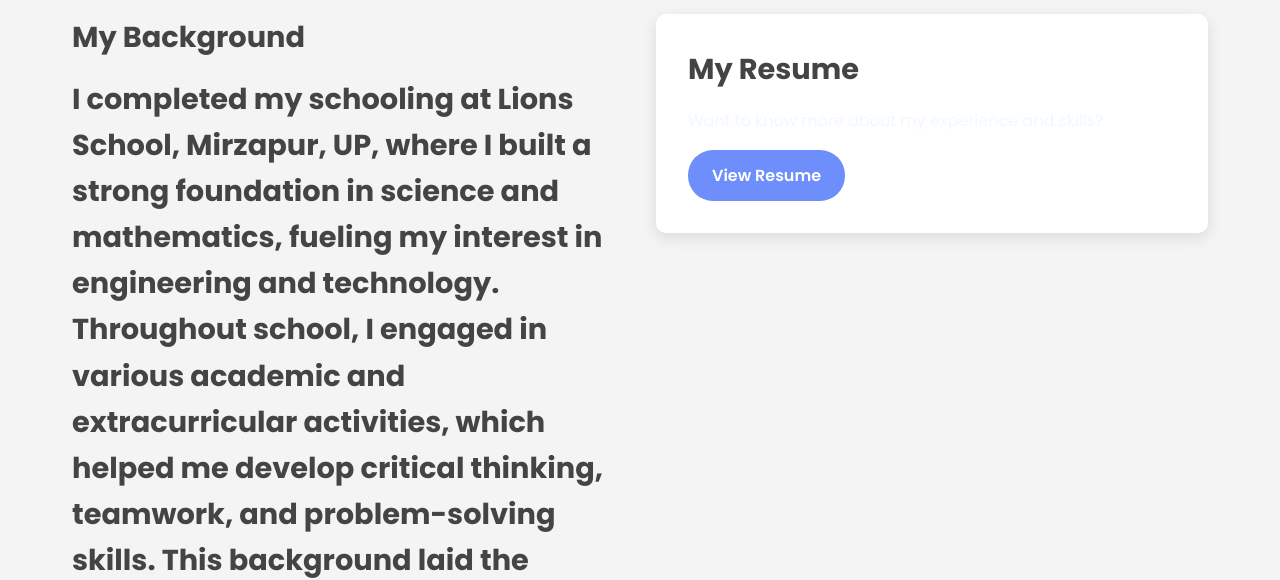
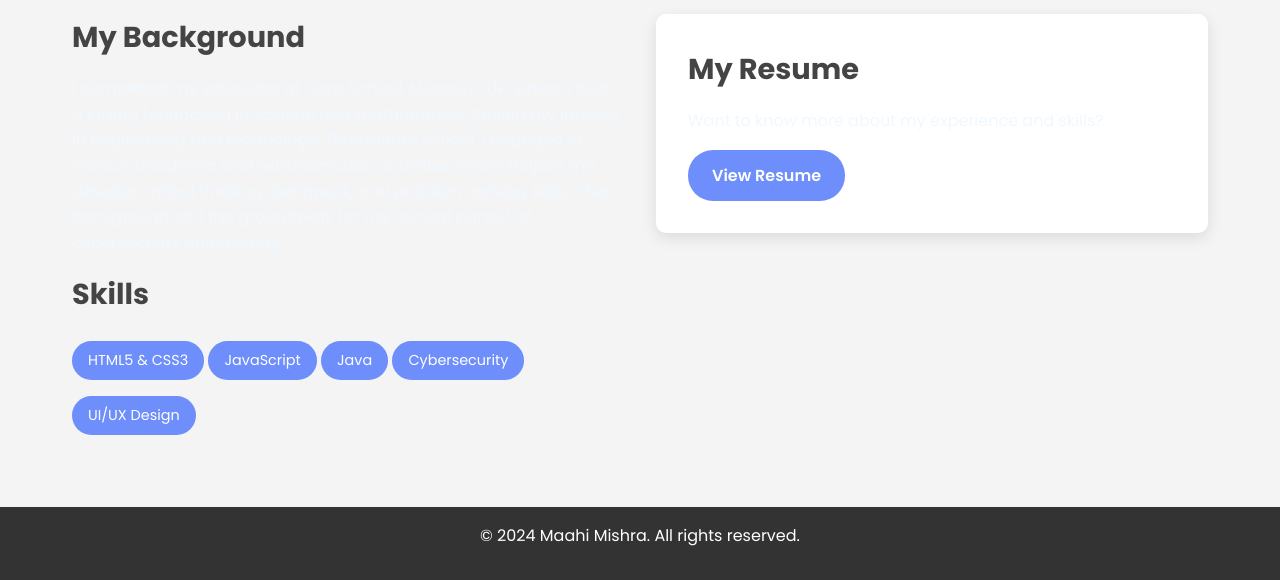
Before and after one commit to MaahiMishra12222768/portfolio, a plain HTML site: page about.html in a window 1280 px wide. Shown: the part 399-979 px from the top of the page. Drawn offline with Linux system fonts and the light colour scheme.

Commit message:
Update about.html

```diff
--- a/about.html
+++ b/about.html
@@ -31,14 +31,14 @@
             <div class="about-container">
                 <div class="about-left">
                     <h3>My Background</h3>
-                    <h3>I completed my schooling at Lions School, Mirzapur, UP,
+                    <p>I completed my schooling at Lions School, Mirzapur, UP,
                          where I built a strong foundation in science and mathematics,
                           fueling my interest in engineering and technology. Throughout
                            school, I engaged in various academic and extracurricular
                             activities, which helped me develop critical thinking,
                              teamwork, and problem-solving skills. This background
                               laid the groundwork for my current pursuit of cybersecurity
-                               engineering.</h3>
+                               engineering.</p>
                     <h3>Skills</h3>
                     <ul class="skills-list">
                         <li>HTML5 & CSS3</li>
```
